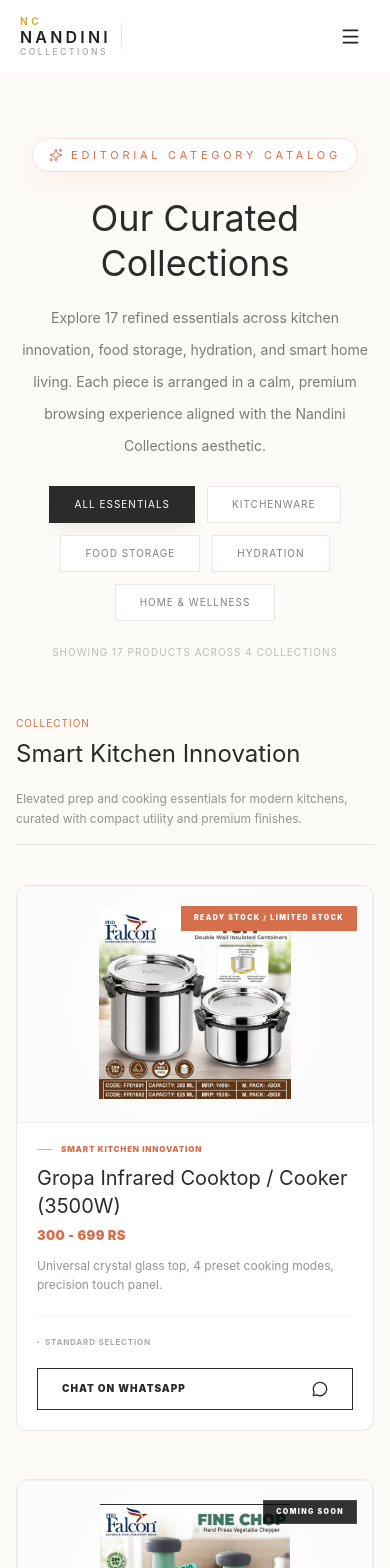
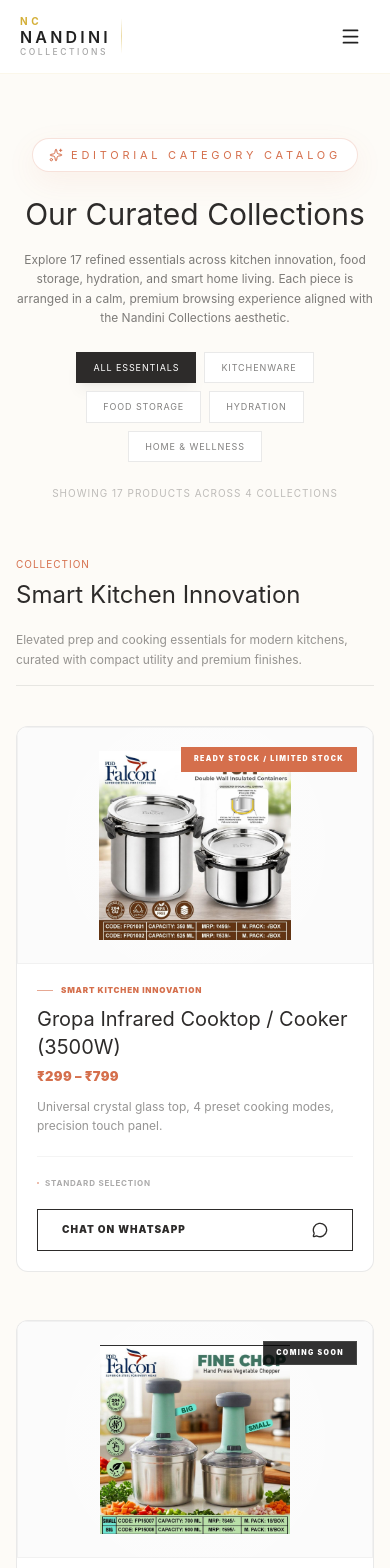
Before and after one commit to nishant-synlabs/stream-matrix-factory, a React (Vite) app in the folder frontend/: page /catalog in a window 390 px wide. Shown: the top 1568 px of the page. Built offline with nearby package versions, Linux system fonts and the light colour scheme.

Commit message:
Update ProductGrid.jsx

```diff
--- a/frontend/src/components/ProductGrid.jsx
+++ b/frontend/src/components/ProductGrid.jsx
@@ -333,7 +333,7 @@
             <h3 className="font-playfair text-xl leading-snug text-[#2D2B2A] group-hover:text-[#D56F4C] transition-colors duration-400">
               {product?.title}
             </h3>
-            <p className="font-raleway text-[13px] font-black text-[#D56F4C] tracking-wide">300 - 699 RS</p>
+            <p className="font-raleway text-[13px] font-black text-[#D56F4C] tracking-wide">₹299 – ₹799</p>
           </div>
           <p className="line-clamp-2 min-h-[34px] font-raleway text-xs leading-relaxed text-[#2D2B2A]/50">
             {product?.subtitle}
@@ -387,13 +387,13 @@
           </div>
 
           <div className="space-y-4">
-            <h2 className="font-playfair text-4xl leading-tight md:text-6xl">Our Curated Collections</h2>
-            <p className="mx-auto max-w-2xl font-raleway text-sm leading-8 text-[#2D2B2A]/62 md:text-base">
+            <h2 className="font-playfair text-3xl leading-tight md:text-6xl">Our Curated Collections</h2>
+            <p className="mx-auto max-w-2xl font-raleway text-xs leading-relaxed text-[#2D2B2A]/62 md:text-base">
               Explore 17 refined essentials across kitchen innovation, food storage, hydration, and smart home living. Each piece is arranged in a calm, premium browsing experience aligned with the Nandini Collections aesthetic.
             </p>
           </div>
 
-          <div className="flex flex-wrap items-center justify-center gap-3" aria-label="Category filter navigation" role="tablist">
+          <div className="flex flex-wrap items-center justify-center gap-2 md:gap-3" aria-label="Category filter navigation" role="tablist">
             {FILTERS.map((filter) => {
               const isActive = activeFilter === filter?.key;
               return (
@@ -403,7 +403,7 @@
                   role="tab"
                   aria-selected={isActive}
                   onClick={() => setActiveFilter(filter?.key)}
-                  className={`rounded-none border px-6 py-2.5 font-raleway text-[10px] uppercase tracking-widest transition-all duration-400 ${
+                  className={`rounded-none border px-4 md:px-6 py-2 md:py-2.5 font-raleway text-[9px] md:text-[10px] uppercase tracking-widest transition-all duration-400 ${
                     isActive
                       ? 'border-[#2D2B2A] bg-[#2D2B2A] text-white shadow-lg shadow-black/5'
                       : 'border-[#2D2B2A]/10 bg-white text-[#2D2B2A]/60 hover:border-[#2D2B2A]/30 hover:text-[#2D2B2A]'
```
